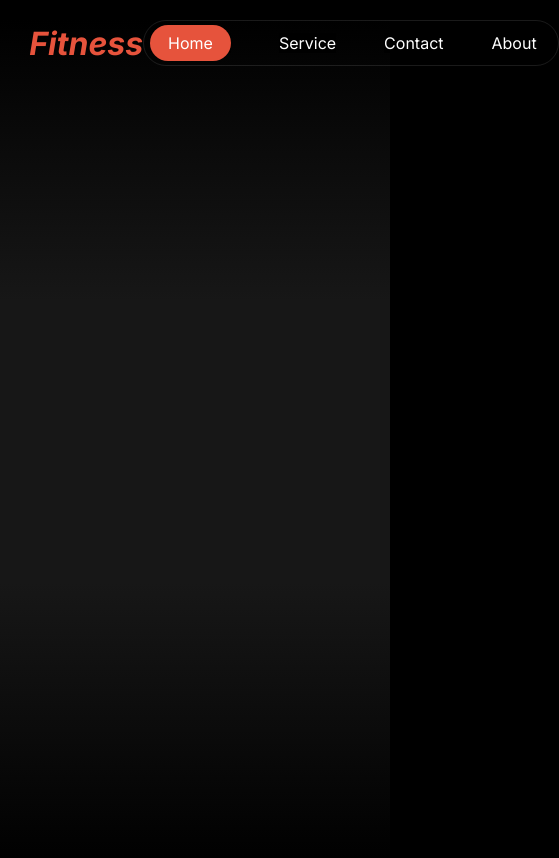
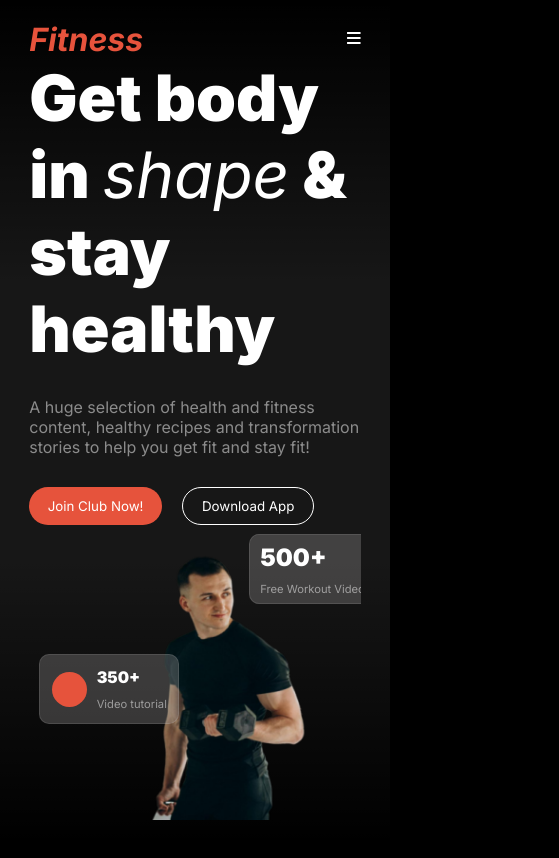
Before and after one commit to shakil200409/fitness, a plain HTML site: page index.html in a window 390 px wide. Shown: the whole page, 559 px wide, since content can reach past the window. Drawn offline with Linux system fonts and the light colour scheme.

Commit message:
Added banner part

```diff
--- a/index.html
+++ b/index.html
@@ -1,10 +1,14 @@
 <!DOCTYPE html>
 <html lang="en">
   <head>
-    <meta charset="UTF-8">
-    <meta name="viewport" content="width=device-width, initial-scale=1.0">
+    <meta charset="UTF-8" />
+    <meta name="viewport" content="width=device-width, initial-scale=1.0" />
     <title>Fitness</title>
-    <link rel="stylesheet" href="style.css">
+    <link rel="stylesheet" href="style.css" />
+    <script
+      src="https://kit.fontawesome.com/e06560953f.js"
+      crossorigin="anonymous"
+    ></script>
   </head>
   <body>
     <header class="header">
@@ -24,10 +28,45 @@
             <a href="#" class="nav-link">About</a>
           </li>
         </ul>
+        <div class="nav-icon">
+          <i class="fa-solid fa-bars"></i>
+        </div>
       </nav>
-        <section class="banner">
+      <section class="banner d-flex container">
+        <div class="banner-content">
+          <h1 class="banner-heading">
+            Get body in <span id="shape">shape</span> & stay healthy
+          </h1>
+          <p class="banner-description">
+            A huge selection of health and fitness content, healthy recipes and
+            transformation stories to help you get fit and stay fit!
+          </p>
+          <div class="banner-btn">
+            <button class="btn red-btn">Join Club Now!</button>
+            <button class="btn">Download App</button>
+          </div>
+        </div>
+        <div class="banner-img">
+          <img src="images/Images 2.png" alt="" />
+          <div class="side-box d-flex" id="box-1">
+            <div class="box-content">
+              <h4 class="text-bold side-head-1">500+</h4>
+              <p class="color-gray">Free Workout Videos</p>
+            </div>
+          </div>
+          <div class="side-box d-flex" id="box-2">
+            <div class="box-icon">
+
+            </div>
+            <div class="box-content">
+              <h4 class="text-bold side-head-2">350+</h4>
+              <p class="color-gray">Video tutorial</p>
+            </div>
+          </div>
+        </div>
 
       </section>
+
     </header>
     <main></main>
     <footer></footer>
--- a/style.css
+++ b/style.css
@@ -5,58 +5,213 @@
   font-style: normal;
   margin: 0;
   padding: 0;
-  background: #000000;
   color: #fff;
   text-decoration: none;
+  box-sizing: border-box;
+  overflow-x: hidden;
 }
-.container{
+body {
+  background: #000000;
+}
+.container {
   max-width: 85%;
   margin: 0 auto;
-
 }
 
+/* Display Layout */
+.d-flex{
+    display: flex;
+    align-items: center;
+    justify-content: space-between;
+}
+
+/* Text Layout */
+.text-bold{
+    font-weight: 900;
+}
+
+/* Text Colors */
+.color-gray{
+    color: #ffffff80;
+}
 
 /* Header Part */
-.header{
+.header {
   width: 100%;
   height: 100vh;
-    background: linear-gradient(rgba(0, 0, 0, 0.1), rgba(255, 255, 255, 0.09), rgba(255, 255, 255, 0.09), rgba(0, 0, 0, 0.1));
+  background: linear-gradient(
+    rgba(0, 0, 1, 0),
+    rgba(255, 255, 255, 0.09),
+    rgba(255, 255, 255, 0.09),
+    rgba(0, 0, 1, 0)
+  );
+  /* overflow-y: hidden; */
+}
 
+.navbar {
+  display: flex;
+  align-items: center;
+  justify-content: space-between;
+  margin-top: 20px;
 }
-.brand{
+.brand {
   font-size: 2rem;
   font-weight: 700;
   font-style: italic;
   color: #e6533c;
-    background: transparent;
 }
-
-.navbar{
-    display: flex;
-    align-items: center;
-    justify-content: space-between;
-    margin-top: 20px;
-    background: transparent;
-}
-.nav-list{
+.nav-list {
   display: flex;
   padding: 2px;
-    background: transparent;
   border: 1.5px solid #ffffff1a;
   border-radius: 10em;
 }
-.nav-item{
+.nav-item {
   list-style: none;
   margin-right: 40px;
-    background: transparent;
+
   padding: 10px 4px;
 }
-#last-item{
+#last-item {
   margin: 0;
   margin-right: 15px;
 }
-.red-btn{
+.nav-icon {
+  display: none;
+}
+
+.banner {
+  justify-content: space-between;
+  position: relative;
+}
+.banner-content {
+  width: 40%;
+}
+.banner-heading{
+    font-size: 4rem;
+    font-weight: 900;
+}
+#shape{
+    font-style: italic;
+}
+.banner-description{
+    color: #ffffff80;
+    margin: 30px 0;
+}
+.banner-btn{
+    display: flex;
+    gap: 20px;
+}
+.btn{
+    padding: 10px 18px;
+    background: transparent;
+    border: none;
+    border: 1.5px solid #ffffff;
+    border-radius: 10em;
+    width: 40%;
+}
+.red-btn {
     background-color: #e6533c;
     padding: 8px 18px;
     border-radius: 10em;
+    border: none;
   }
+.banner-img {
+  width: 50%;
+}
+.banner-img img {
+    position: relative;
+    left: 120px;
+}
+#box-1{
+    position: absolute;
+    flex-direction: column;
+    align-items: normal;
+    left: 870px;
+    bottom: 350px;
+}
+#box-2{
+    position: absolute;
+    left: 560px;
+    bottom: 50px;
+}
+
+.side-box{
+    width: 200px;
+    height: 100px;
+    background: rgba(165, 164, 164, 0.3);
+    border: 1px solid rgba(255, 255, 255, 0.1);
+    border-radius: 10px;
+    justify-content: center;
+
+
+}
+
+.box-content{
+    margin-left: 20px;
+}
+.side-head-1{
+    font-size: 2.5rem;
+    margin-bottom: 10px;
+}
+.side-head-2{
+    font-size: 1.5rem;
+}
+.box-icon{
+    width: 50px;
+    height: 50px;
+    background-color: #e6533c;
+    border-radius: 50%;
+}
+
+
+/* Responsive for Small devices */
+@media screen and (max-width: 574px) {
+  .container,
+  .banner-content,
+  .banner-img{
+    width: 100%;
+  }
+  .nav-list {
+    display: none;
+  }
+  .nav-icon {
+    display: inline;
+  }
+
+  .banner{
+    flex-direction: column;
+    gap: 20px;
+  }
+  .banner-img> img{
+    width: 50%;
+
+  }
+  .box-icon{
+    width: 35px;
+    height: 35px;
+  }
+  .box-content{
+    margin-left: 10px;
+    font-size: 0.7rem;
+  }
+  .side-head-1{
+    font-size: 1.5rem;
+  }
+  .side-head-2{
+    font-size: 1rem;
+    margin-bottom: 10px;
+  }
+  #box-1{
+    width: 140px;
+    height: 70px;
+    left: 220px;
+    bottom: 220px;
+  }
+  #box-2{
+    width: 140px;
+    height: 70px;
+    left: 10px;
+    bottom: 100px;
+  }
+}
```
Lines whose indentation alone changed are shown as unchanged.
